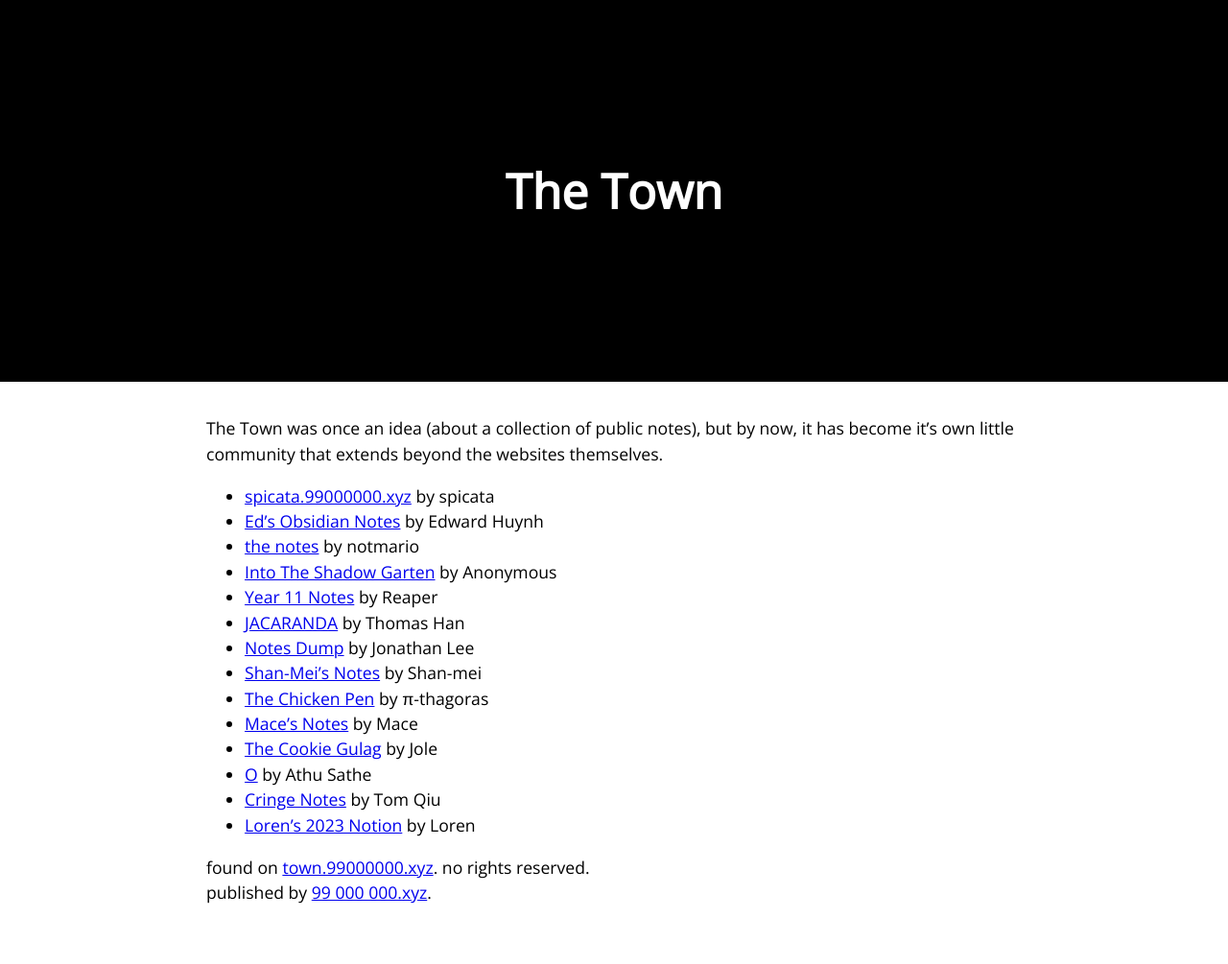
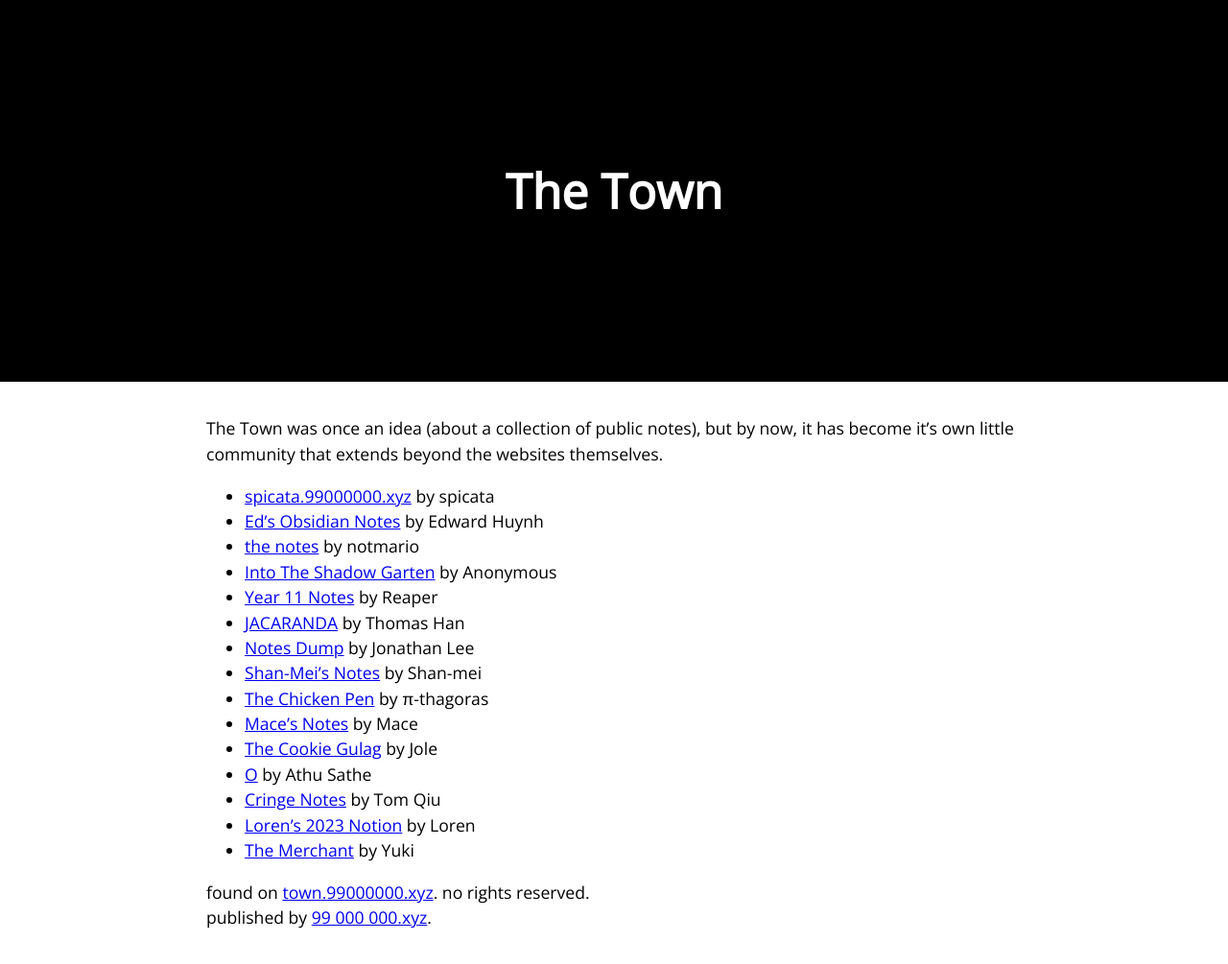
Before and after one commit to spicata/town, a Jekyll site: the page built from index.md, in a window 1280 px wide. Shown: the whole page at 96% size. Built offline with Jekyll 4.4.1, drawn with Linux system fonts in a browser that asks for light colours; before the commit the page ends 979 px from its top, so only the background shows below that.

```diff
--- a/index.md
+++ b/index.md
@@ -19,3 +19,4 @@
 - [O](https://super-cookies.github.io/duk/) by Athu Sathe
 - [Cringe Notes](https://grimreaper2654.github.io/Notes/) by Tom Qiu
 - [Loren's 2023 Notion](https://ionized-satellite-e99.notion.site/Loren-s-2023-Notion-cd03827de0a743468d9fb5a70413fc95) by Loren
+- [The Merchant](https://harzavad.github.io/the-merchant/) by Yuki
```
